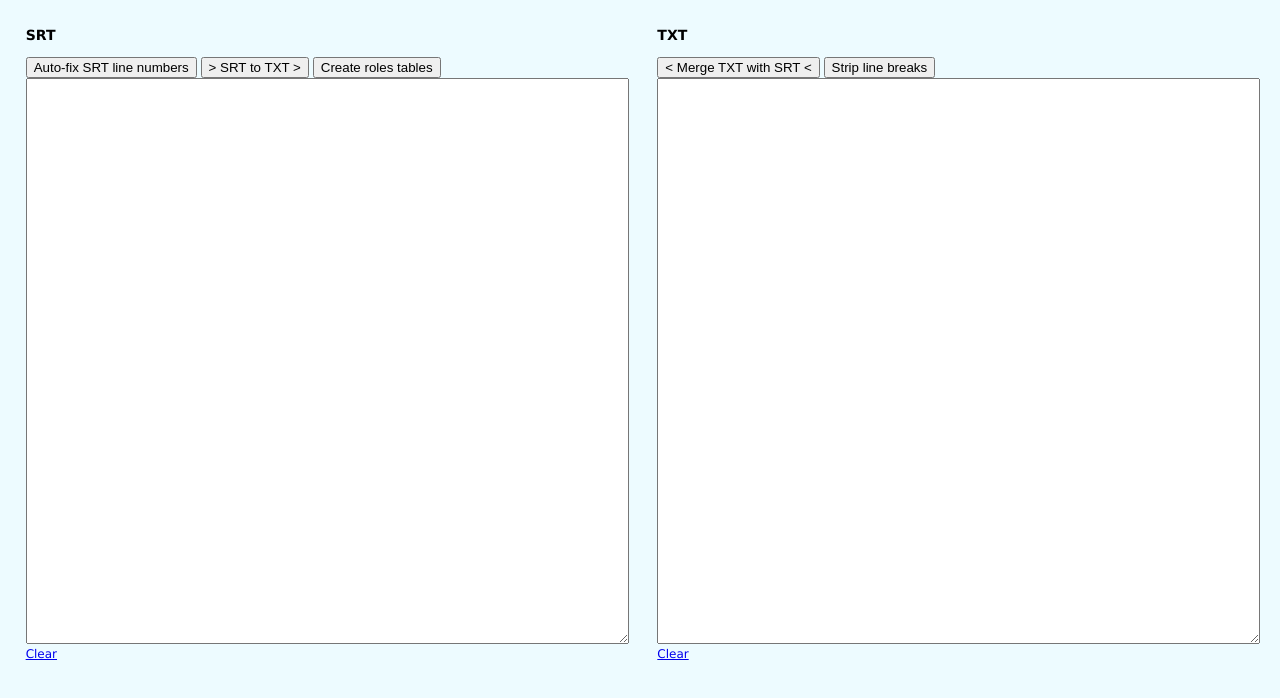
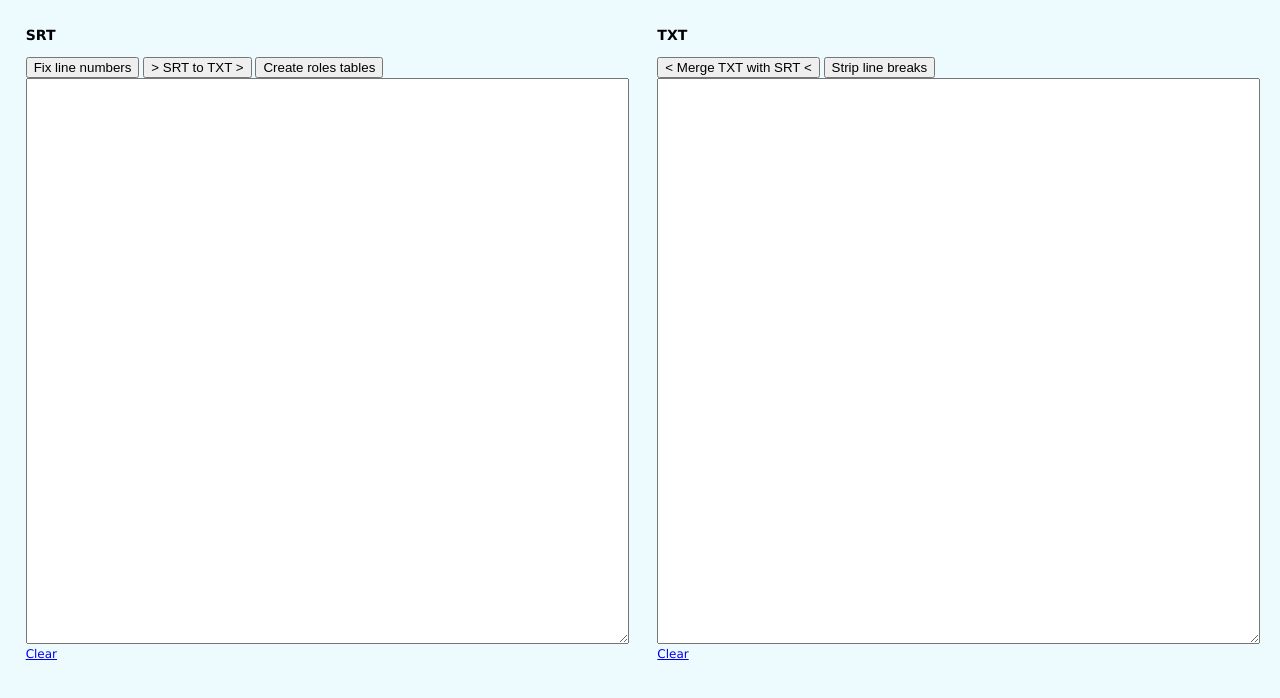
Before and after one commit to igormukhin/srt-tools, a plain HTML site: page index.html in a window 1280 px wide. Drawn offline with nearby package versions, Linux system fonts and the light colour scheme.

Commit message:
readme update

```diff
--- a/index.html
+++ b/index.html
@@ -223,7 +223,7 @@
      	<tr>
      		<td width="49%">
      			<h3>SRT</h3>
-     			<button onclick="fixSrtLineNumbers(); return false;">Auto-fix SRT line numbers</button>
+     			<button onclick="fixSrtLineNumbers(); return false;">Fix line numbers</button>
      			<button onclick="convertToTxt(); return false;">&gt; SRT to TXT &gt;</button>
                 <button id="btnCreateNarrowRolesTable">Create roles tables</button>
      			<textarea id="srt" name="srt" rows="40" style="width: 100%"></textarea>
```
Also changed, not shown: 1 other file.
